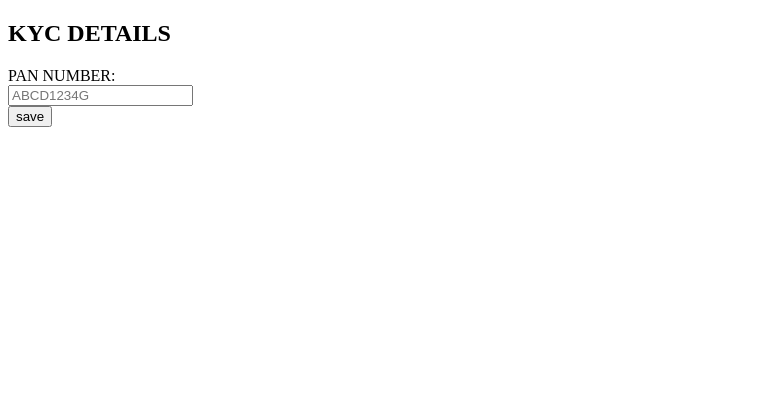
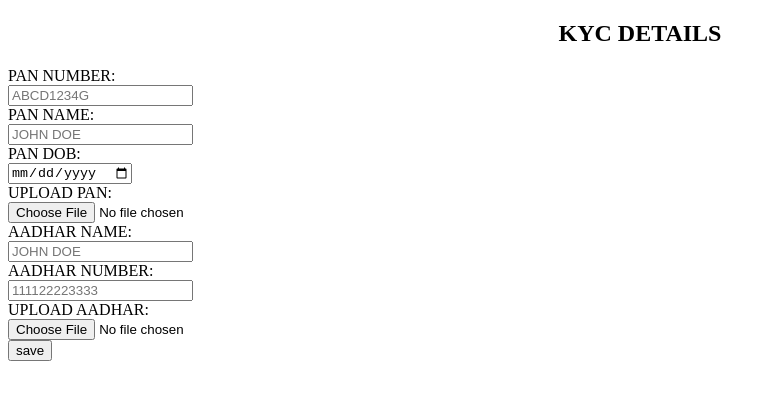
Before and after one commit to RamKinkar/exchange_project, a React app: page / in a window 1280 px wide. Shown: the top 400 px of the page, without its empty margins (0-776 px from the left). Built offline with nearby package versions, Linux system fonts and the light colour scheme; the HTML template or start-up script is replaced by a standard one.

Commit message:
changes in js file and bootstrap

```diff
--- a/App.jsx
+++ b/App.jsx
@@ -1,5 +1,5 @@
-import React from 'react';
-import KycInfo from './client/pages/kycInfo';
+ import React from 'react';
+import KycInfo from './client/js/kycInfo';
 
 class App extends React.Component {
    render() {
--- a/app.js
+++ b/app.js
@@ -28,7 +28,7 @@ app.use(express.static(path.join(__dirname, '/client')));
 
 app.use('/css', express.static(path.resolve(__dirname, './client/css')));
 app.use('/images', express.static(path.resolve(__dirname, './client/images')));
-app.use('/js', express.static(path.resolve(__dirname, './client/pages')));
+app.use('/js', express.static(path.resolve(__dirname, './client/js')));
 app.use('/javascript', express.static(path.resolve(__dirname, './client/javascript')));
 // app.use('/js', express.static(path.resolve(__dirname, '../client/js')));
 app.use('/fonts', express.static(path.resolve(__dirname, './client/fonts')));
--- /dev/null
+++ b/client/js/kycInfo.js
@@ -0,0 +1,46 @@
+import React from 'react';
+
+export default class KycInfo extends React.Component {
+   render() {
+      return (
+		<div className="container">
+		  <h2 align="center">KYC DETAILS</h2>
+		  	<form>
+		     	<div className="form-group">
+				    <label htmlFor="input pannumber" className="control-label col-xs-2">PAN NUMBER:</label>
+				    <div className="col-sm-4 col-sm-offset-1">
+				        <input type="text" className="form-control" id="n1" placeholder="ABCD1234G" required/>
+				    </div>
+				     <label htmlFor="enter pan holder name" className="control-label col-xs-2">PAN NAME:</label>
+			        <div className="col-sm-4 col-sm-offset-1">
+			            <input type="text" className="form-control" id="p1" placeholder="JOHN DOE" required/>
+			         </div>
+			         <label htmlFor="enter dob" className="control-label col-xs-2">PAN DOB:</label>
+
+		            <div className="col-sm-4 col-sm-offset-1">
+		                <input type="date" className="form-control" id="d1" placeholder="01/03/1995" required/>
+		            </div>
+			         <label htmlFor="upload" className="control-label col-xs-2">UPLOAD PAN:</label>
+		            <div className="col-sm-4 col-sm-offset-1">
+		                <input type="file" className="form-control" id="i1" required/>
+		            </div>
+		            <label htmlFor="enter aadhar holder name" className="control-label col-xs-2">AADHAR NAME:</label>
+		            <div className="col-sm-4 col-sm-offset-1">
+		                <input type="text" className="form-control" id="a1" placeholder="JOHN DOE" required/>
+		            </div>
+		            <label htmlFor="enter aadhar number" className="control-label col-xs-2">AADHAR NUMBER:</label>
+		            <div className="col-sm-4 col-sm-offset-1">
+		                <input type="text" className="form-control" id="n2" placeholder="111122223333" required/>
+		            </div>
+		            <label htmlFor="upload" className="control-label col-xs-2">UPLOAD AADHAR:</label>
+		            <div className="col-sm-4 col-sm-offset-1">
+		                <input type="file" className="form-control" id="i2" required/>
+		            </div>
+				</div>
+		  	</form>
+		  	<button className="btn btn-primary" type="submit" >
+			        save</button>
+		</div>
+      );
+   }
+}
--- a/client/pages/kycInfo.js
+++ /dev/null
@@ -1,21 +0,0 @@
-import React from 'react';
-
-export default class KycInfo extends React.Component {
-   render() {
-      return (
-		<div className="container">
-		  <h2 align="left">KYC DETAILS</h2>
-		  	<form>
-		     	<div className="form-group">
-				    <label htmlFor="input pannumber" className="control-label col-xs-2">PAN NUMBER:</label>
-				    <div className="col-xs-10">
-				        <input type="text" className="form-control" id="n1" placeholder="ABCD1234G" required/>
-				    </div>
-				</div>
-			    <button className="btn btn-primary" type="submit" >
-			        save</button>
-		  	</form>
-		</div>
-      );
-   }
-}
--- a/package.json
+++ b/package.json
@@ -4,7 +4,7 @@
   "description": "",
   "main": "index.js",
   "scripts": {
-    "start": "nodemon ./bin/www",
+    "start": "webpack --hot && nodemon ./bin/www",
     "dev": "npm run clean && webpack && nodemon ./bin/www",
     "clean": "rimraf build",
     "test": "echo \"Error: no test specified\" && exit 1"
```
Also changed, not shown: 2 other files (tests, documents, lock files or other folders).
